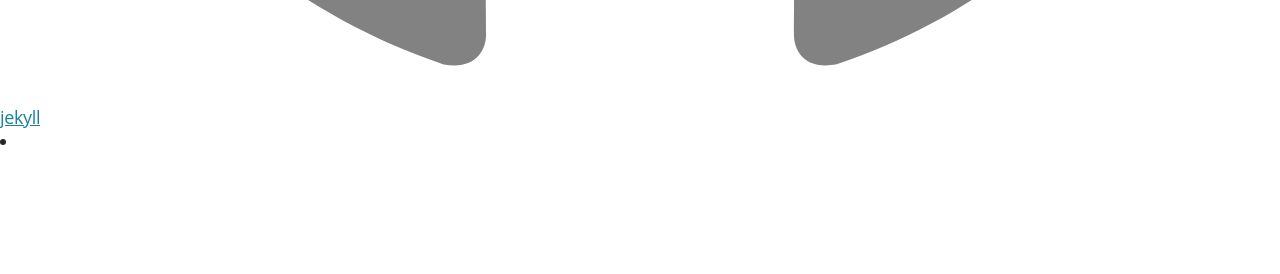
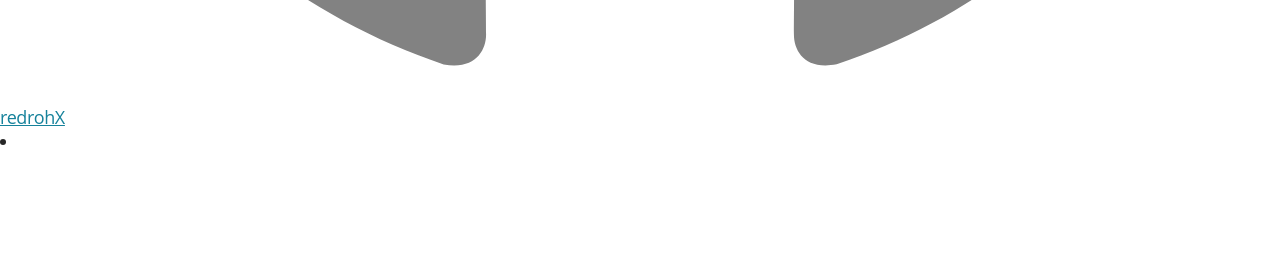
Before and after one commit to redrohX/old.redrohx.github.io, a Jekyll site: the page built from index.html, in a window 1280 px wide and 1400 px high, scrolled down 2526 px. Shown: the part 155-429 px from the top of the window. Built offline with Jekyll 4.4.1, drawn with Linux system fonts in a browser that asks for light colours; some of the changed text lies outside the part shown.

Commit message:
Changed handles in config

```diff
--- a/_config.yml
+++ b/_config.yml
@@ -7,8 +7,8 @@
   Google search results) and in your feed.xml site description.
 baseurl: "" # the subpath of your site, e.g. /blog/
 url: "http://yourdomain.com" # the base hostname & protocol for your site
-twitter_username: jekyllrb
-github_username:  jekyll
+twitter_username: nielsvanrongen
+github_username:  redrohX
 
 # Build settings
 markdown: kramdown
```
